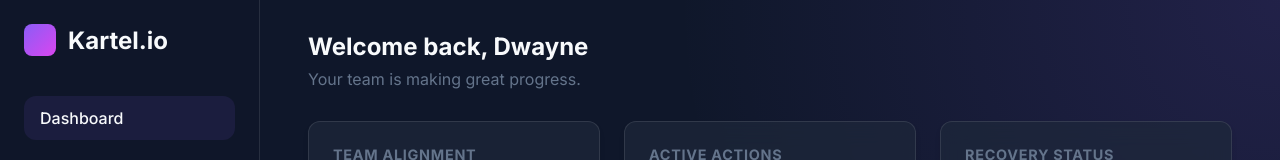
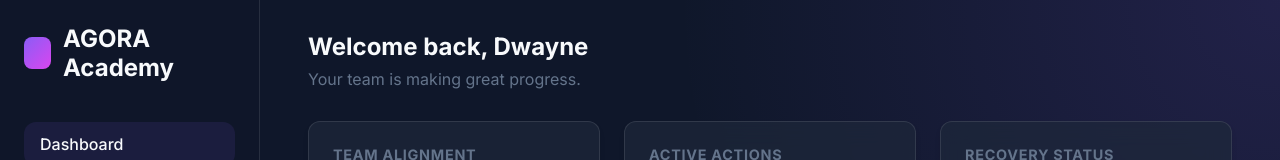
Before and after one commit to dman1313/TeamConnect, a plain HTML site: page index.html in a window 1280 px wide. Shown: the top 160 px of the page. Drawn offline with Linux system fonts and the light colour scheme.

Commit message:
Rename platform to AGORA Agentic Goal-Oriented Reflective Adaptive academy

```diff
--- a/index.html
+++ b/index.html
@@ -3,7 +3,7 @@
 <head>
     <meta charset="UTF-8">
     <meta name="viewport" content="width=device-width, initial-scale=1.0">
-    <title>Advanced Learning Platform</title>
+    <title>AGORA Agentic Goal-Oriented Reflective Adaptive academy</title>
     <link rel="stylesheet" href="style.css">
     <link href="https://fonts.googleapis.com/css2?family=Inter:wght@400;500;600;700&display=swap" rel="stylesheet">
 </head>
@@ -13,7 +13,7 @@
         <nav class="sidebar">
             <div class="logo">
                 <div class="logo-icon"></div>
-                <h2>Kartel.io</h2>
+                <h2>AGORA Academy</h2>
             </div>
             <ul class="nav-links">
                 <li class="active" data-target="dashboard">Dashboard</li>
```
Also changed, not shown: 6 other files.
